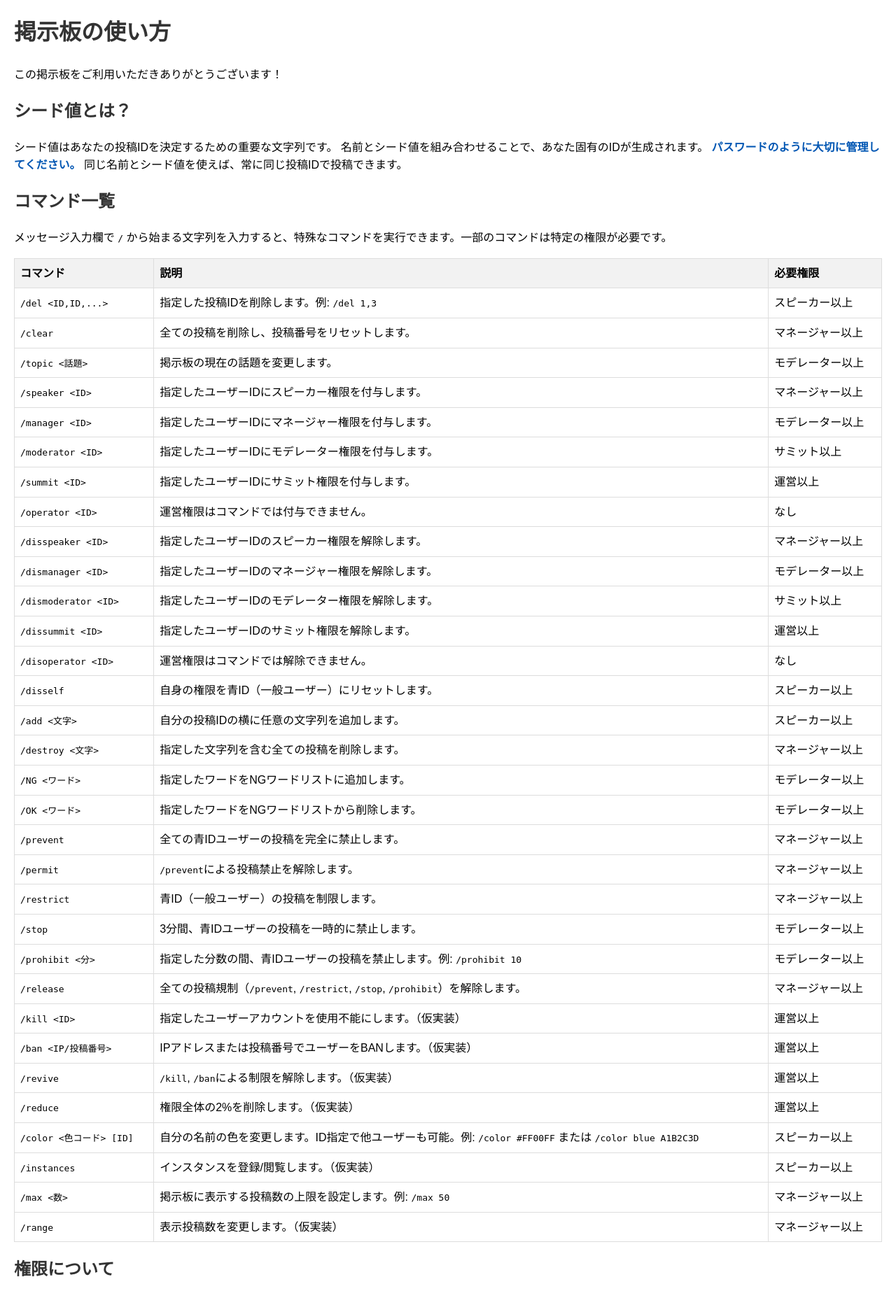
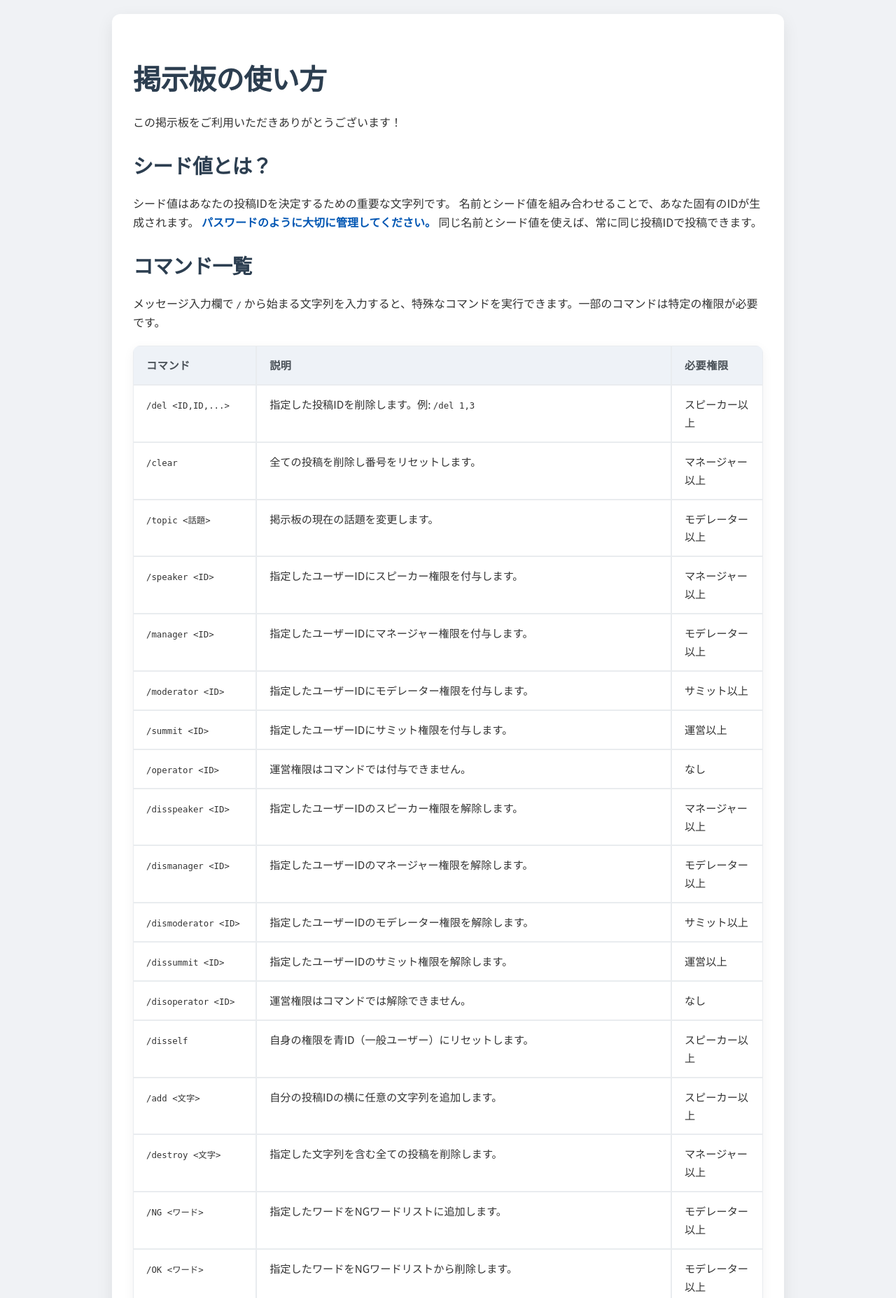
Before and after one commit to yuzutyaso/bbs-yuzu, a Python web app: template templates/how.html in a window 1280 px wide. Shown: the top 1855 px of the page at 70% size. Run offline with Jinja, Linux system fonts and the light colour scheme; the template is opened without the code that fills it, so the values that code supplies are empty.

Commit message:
Update how.html

```diff
--- a/templates/how.html
+++ b/templates/how.html
@@ -1,55 +1,143 @@
 <!DOCTYPE html>
 <html>
 <head>
-    <title>掲示板</title>
+    <title>掲示板の使い方</title>
+    <meta name="viewport" content="width=device-width, initial-scale=1.0">
+    <link href="https://fonts.googleapis.com/css2?family=Noto+Sans+JP:wght@300;400;700&family=Roboto:wght@300;400;700&display=swap" rel="stylesheet">
     <style>
         body {
-            font-family: sans-serif;
-            line-height: 1.6;
-            margin: 20px;
+            font-family: 'Noto Sans JP', 'Roboto', sans-serif;
+            line-height: 1.7;
+            margin: 0;
+            padding: 20px;
+            background-color: #f0f2f5;
+            color: #333;
+            display: flex;
+            flex-direction: column;
+            align-items: center;
+            -webkit-font-smoothing: antialiased;
+            -moz-osx-font-smoothing: grayscale;
+        }
+        .container {
+            max-width: 960px;
+            width: 100%;
+            background-color: #ffffff;
+            padding: 30px;
+            border-radius: 12px;
+            box-shadow: 0 8px 24px rgba(0, 0, 0, 0.08);
+            box-sizing: border-box;
         }
         h1, h2 {
-            color: #333;
+            font-weight: 700;
+            color: #2c3e50;
+            margin-bottom: 15px;
+            letter-spacing: -0.5px;
         }
+        h1 { font-size: 2.5em; }
+        h2 { font-size: 1.8em; }
         ul {
             list-style-type: disc;
-            margin-left: 20px;
+            margin-left: 25px;
+            margin-bottom: 25px;
         }
         strong {
             color: #0056b3;
+            font-weight: 700;
         }
         table {
             width: 100%;
-            border-collapse: collapse;
-            margin-top: 15px;
+            border-collapse: separate;
+            border-spacing: 0;
+            margin-top: 20px;
+            border-radius: 10px;
+            overflow: hidden;
+            box-shadow: 0 4px 16px rgba(0, 0, 0, 0.05);
+            background-color: #ffffff;
         }
         th, td {
-            border: 1px solid #ddd;
-            padding: 8px;
+            border: 1px solid #e9ecef;
+            padding: 14px 18px;
             text-align: left;
+            vertical-align: top;
+            font-size: 0.95em;
         }
         th {
-            background-color: #f2f2f2;
+            background-color: #eef2f7;
+            color: #495057;
+            font-weight: 700;
+            text-transform: uppercase;
+            letter-spacing: 0.5px;
         }
-        .dark {
-            background-color: #111;
-            color: #ddd;
+        a {
+            color: #007bff;
+            text-decoration: none;
+            transition: color 0.2s ease-in-out;
         }
-        .dark h1, .dark h2 {
+        a:hover {
+            color: #0056b3;
+            text-decoration: underline;
+        }
+
+        body.dark {
+            background-color: #1a1a1a;
+            color: #e0e0e0;
+        }
+        body.dark .container {
+            background-color: #2b2b2b;
+            box-shadow: 0 8px 24px rgba(0, 0, 0, 0.3);
+        }
+        body.dark h1, body.dark h2 {
             color: #eee;
         }
-        .dark strong {
-            color: cyan;
+        body.dark strong {
+            color: #78d2ff;
         }
-        .dark table, .dark th, .dark td {
+        body.dark table {
+            box-shadow: 0 4px 16px rgba(0, 0, 0, 0.2);
+        }
+        body.dark th {
+            background-color: #444;
+            color: #eee;
             border-color: #555;
         }
-        .dark th {
+        body.dark td {
             background-color: #333;
+            border-color: #555;
+        }
+        body.dark tr:nth-child(even) td {
+            background-color: #3a3a3a;
+        }
+        body.dark tr:nth-child(odd) td {
+            background-color: #333;
+        }
+        body.dark a {
+            color: #78d2ff;
+        }
+        body.dark a:hover {
+            color: #a0e0ff;
+        }
+
+
+        @media (max-width: 768px) {
+            body {
+                padding: 10px;
+            }
+            .container {
+                padding: 15px;
+                border-radius: 8px;
+                box-shadow: 0 4px 12px rgba(0, 0, 0, 0.05);
+            }
+            h1 { font-size: 2em; }
+            h2 { font-size: 1.5em; }
+            th, td {
+                padding: 10px 12px;
+                font-size: 0.9em;
+            }
         }
     </style>
 </head>
 <body>
+    <div class="container">
         <h1>掲示板の使い方</h1>
 
         <p>この掲示板をご利用いただきありがとうございます！</p>
@@ -75,7 +163,7 @@
             </thead>
             <tbody>
                 <tr><td><code>/del &lt;ID,ID,...&gt;</code></td><td>指定した投稿IDを削除します。例: <code>/del 1,3</code></td><td>スピーカー以上</td></tr>
-            <tr><td><code>/clear</code></td><td>全ての投稿を削除し、投稿番号をリセットします。</td><td>マネージャー以上</td></tr>
+                <tr><td><code>/clear</code></td><td>全ての投稿を削除し番号をリセットします。</td><td>マネージャー以上</td></tr>
                 <tr><td><code>/topic &lt;話題&gt;</code></td><td>掲示板の現在の話題を変更します。</td><td>モデレーター以上</td></tr>
                 <tr><td><code>/speaker &lt;ID&gt;</code></td><td>指定したユーザーIDにスピーカー権限を付与します。</td><td>マネージャー以上</td></tr>
                 <tr><td><code>/manager &lt;ID&gt;</code></td><td>指定したユーザーIDにマネージャー権限を付与します。</td><td>モデレーター以上</td></tr>
@@ -120,5 +208,6 @@
         </ul>
 
         <p>快適な掲示板利用をお楽しみください！</p>
+    </div>
 </body>
 </html>
```
Lines whose indentation alone changed are shown as unchanged.
